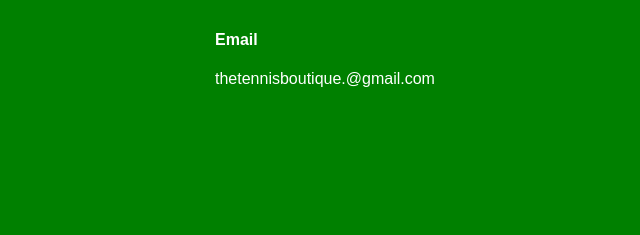
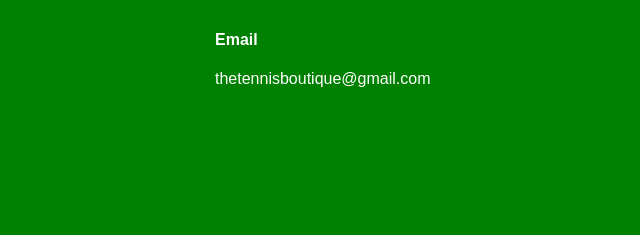
Before and after one commit to phenyobagwasi/thetennisboutique, a plain HTML site: page aboutus.html in a window 1280 px wide. Shown: the part 1582-1817 px from the top of the page, 640-1280 px from the left. Drawn offline with Linux system fonts and the light colour scheme.

Commit message:
Update aboutus.html

```diff
--- a/aboutus.html
+++ b/aboutus.html
@@ -118,7 +118,7 @@
 	<div class="location-block">
         <h4>Email</h4>
         <p>
-        thetennisboutique.@gmail.com<br>
+        thetennisboutique@gmail.com<br>
         </p>
 		</div>
 
```
